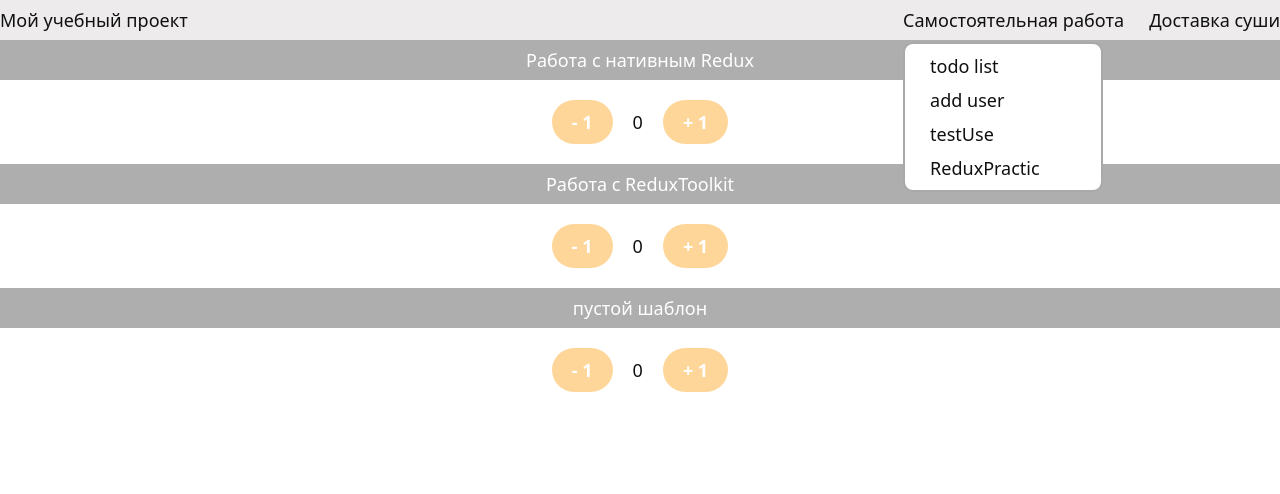
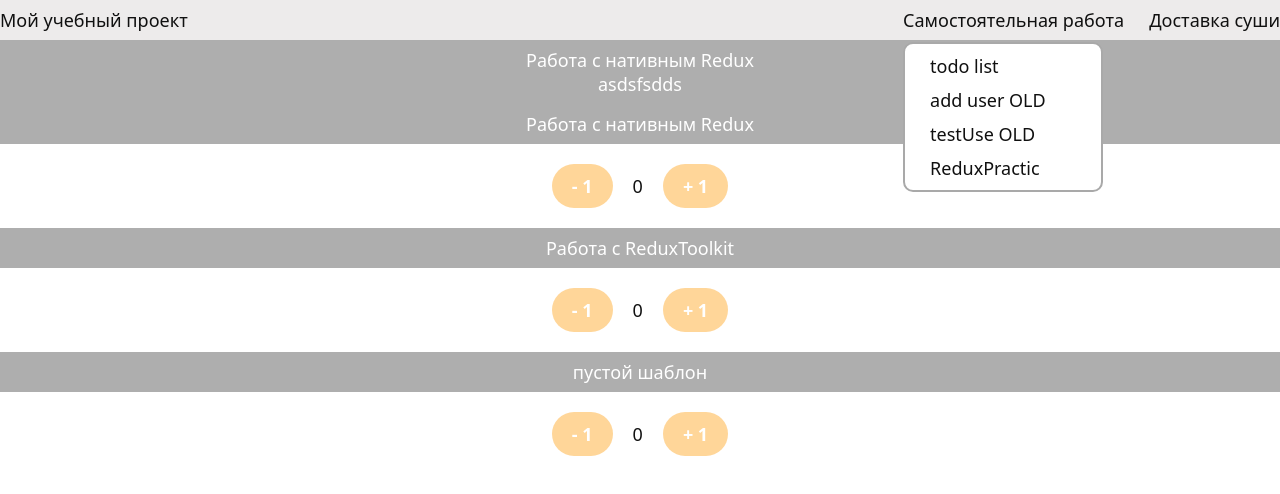
Before and after one commit to ArtErusov/test-project, a React (Create React App) app: page /reduxpractic in a window 1280 px wide. Both pictures are taken after a click on the button "Самостоятельная работа". Shown: the top 494 px of the page. Built offline with nearby package versions, Linux system fonts and the light colour scheme.

Commit message:
Made a description component

```diff
--- a/src/components/header/header.jsx
+++ b/src/components/header/header.jsx
@@ -17,8 +17,8 @@ const Header = () => {
                         <ul className={styles.drop + ' ' +  `${isOpen ? styles.drop_active : ""}`}>
                              {/* <= логика всплывающего меню */}
                             <li onClick={() => setOpen(!isOpen)}><Link to="http://localhost:3000/todo">todo list</Link></li>
-                            <li onClick={() => setOpen(!isOpen)}><Link to="http://localhost:3000/adduser">add user</Link></li>
-                            <li onClick={() => setOpen(!isOpen)}><Link to="http://localhost:3000/testUse">testUse</Link></li>
+                            <li onClick={() => setOpen(!isOpen)}><Link to="http://localhost:3000/adduser">add user OLD</Link></li>
+                            <li onClick={() => setOpen(!isOpen)}><Link to="http://localhost:3000/testUse">testUse OLD</Link></li>
                             <li onClick={() => setOpen(!isOpen)}><Link to="http://localhost:3000/reduxpractic">ReduxPractic</Link></li>
                         </ul>
                     </li>
--- /dev/null
+++ b/src/components/ui/Description/Description.jsx
@@ -0,0 +1,13 @@
+import styles from './style.module.scss';
+
+
+const Description = ({ title, text }) => {
+return(
+<div className={styles.div}>
+    <h3 className={styles.title}>{title}</h3>
+    <p className={styles.text}>{text}</p>
+</div>
+)
+
+}
+export default Description;
--- /dev/null
+++ b/src/components/ui/Description/style.module.scss
@@ -0,0 +1,8 @@
+@import '../../../assets/scss/app.scss';
+
+.div{
+    text-align: center;
+    background-color: $gray;
+    padding: 8px 0;
+    color:$white;
+}
--- a/src/page/reduxPractic/ReduxPractic.jsx
+++ b/src/page/reduxPractic/ReduxPractic.jsx
@@ -5,16 +5,23 @@ import ReduxPracticOne from './ReduxPracticOne';
 import ReduxPracticTwo from './ReduxPracticTwo';
 import ReduxPracticThree from './ReduxPracticThree';
 import Divider from '../../components/ui/Divider/Divider';
+import Description from '../../components/ui/Description/Description';
 
 const ReduxPractic = () =>{
 const [counterOne, setCounterOne] = useState(0);
 
 
 return(<Fragment>
+    <Description
+        title={'Работа с нативным Redux'}
+        text={'asdsfsdds'}/>
+
     <Divider title={'Работа с нативным Redux'}/>
     <ReduxPracticOne counterOne={counterOne} setCounterOne={setCounterOne}/>
+
     <Divider title={'Работа с ReduxToolkit'}/>
     <ReduxPracticTwo/>
+
     <Divider title={'пустой шаблон'}/>
     <ReduxPracticThree/>
 </Fragment>)
```
Lines whose indentation alone changed are shown as unchanged.
